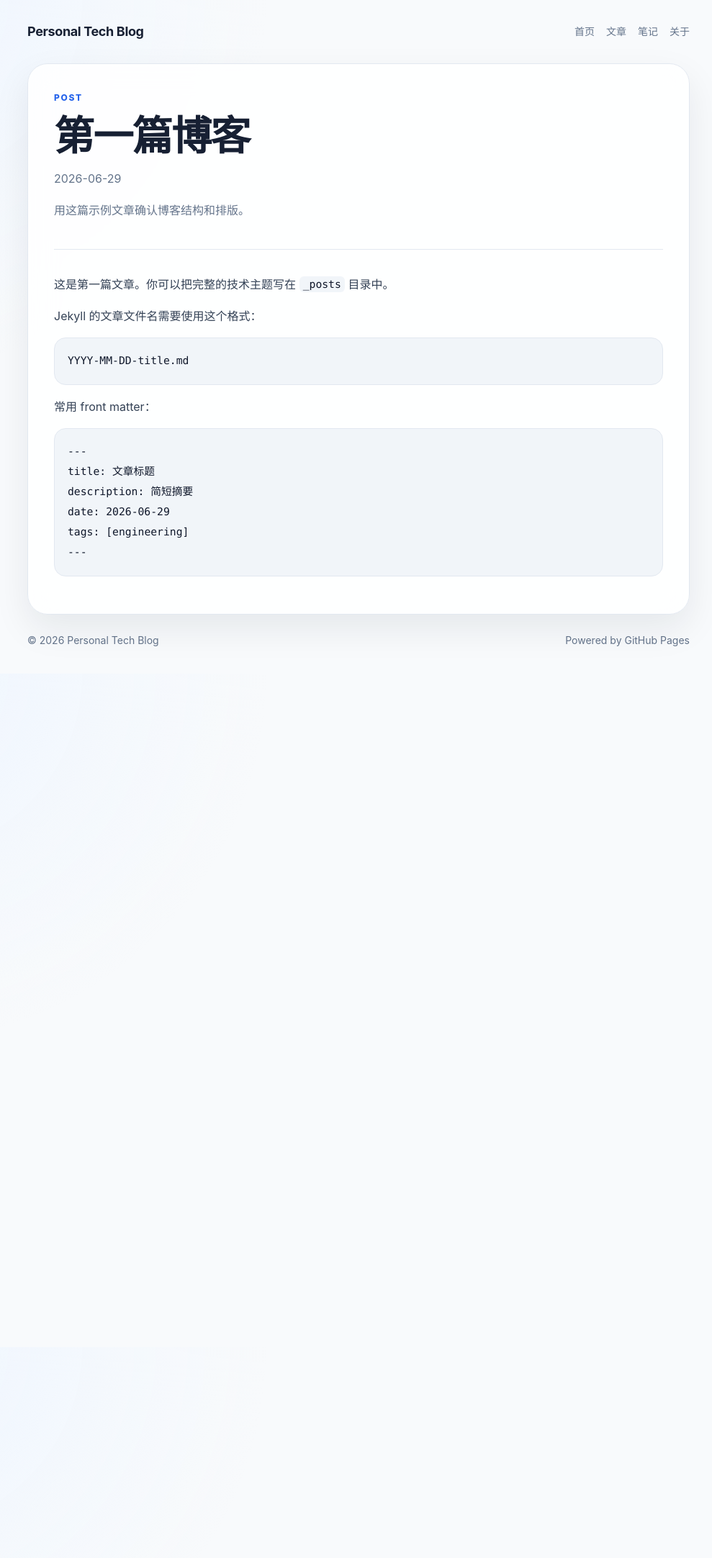
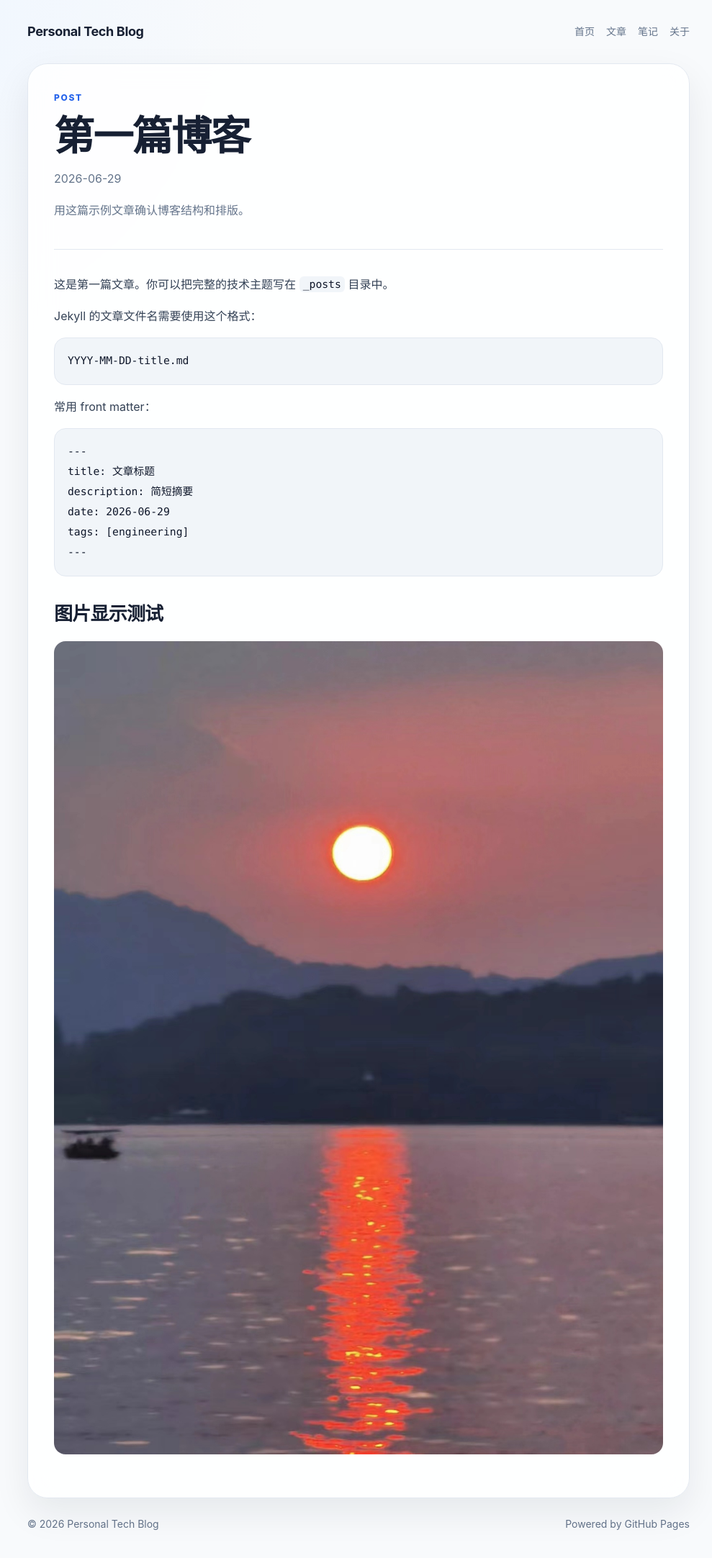
Before and after one commit to zihayi/zihayi.github.io, a Jekyll site: the page built from _posts/2026-06-29-welcome.md, in a window 1280 px wide. Shown: the whole page at 72% size, without its empty margins (142-1131 px from the left). Built offline with Jekyll 4.4.1, drawn with Linux system fonts in a browser that asks for light colours; before the commit the page ends 936 px from its top, so only the background shows below that.

Commit message:
picture test

````diff
--- a/_posts/2026-06-29-welcome.md
+++ b/_posts/2026-06-29-welcome.md
@@ -23,3 +23,7 @@ date: 2026-06-29
 tags: [engineering]
 ---
 ```
+
+## 图片显示测试
+
+![测试图片]({{ '/assets/images/1.jpg' | relative_url }})
--- a/assets/css/style.css
+++ b/assets/css/style.css
@@ -192,6 +192,12 @@ blockquote {
   color: var(--muted);
 }
 
+img {
+  max-width: 100%;
+  height: auto;
+  border-radius: 16px;
+}
+
 .site-footer {
   display: flex;
   justify-content: space-between;
````
Also changed, not shown: assets/images/1.jpg (added).
